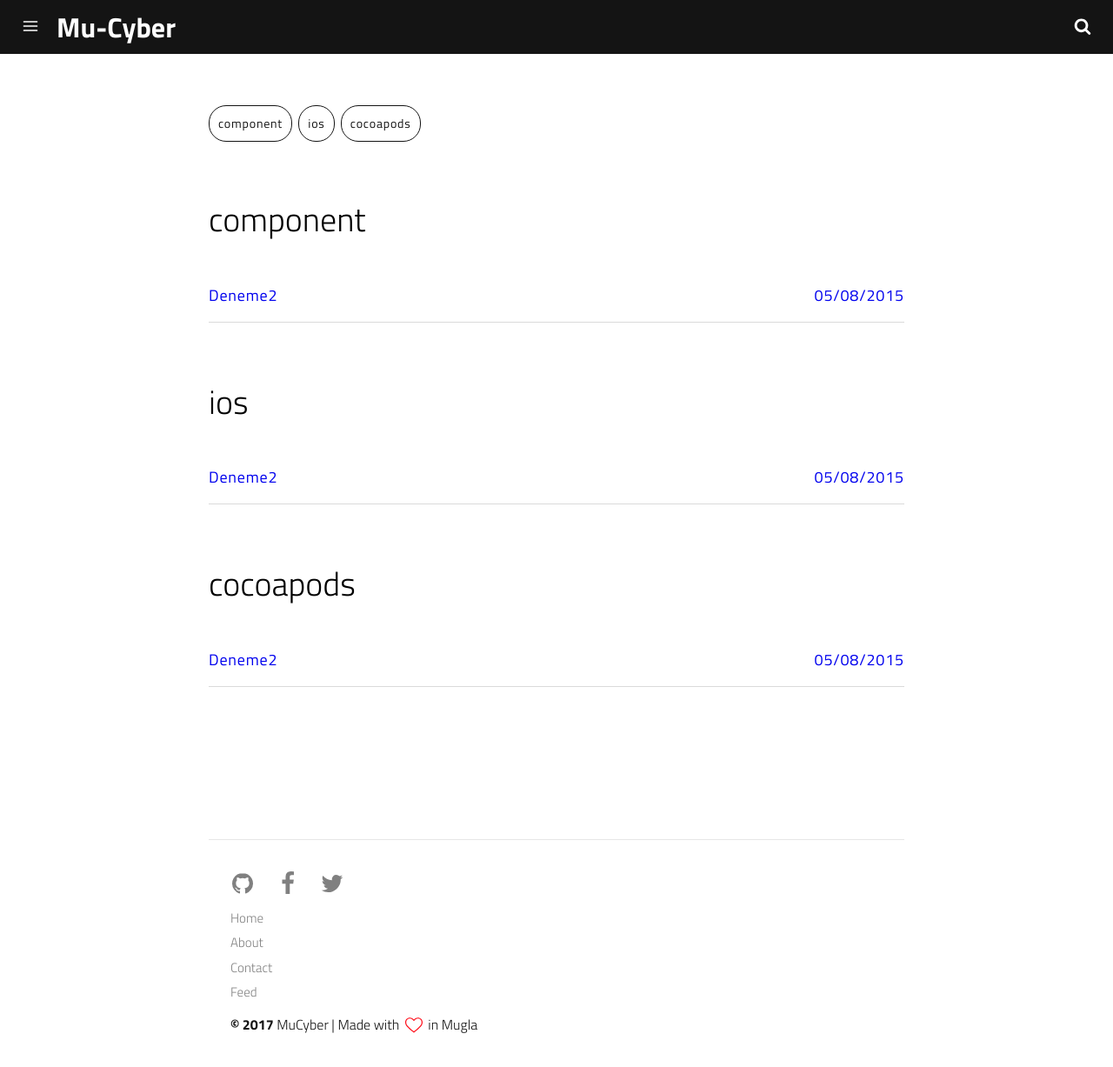
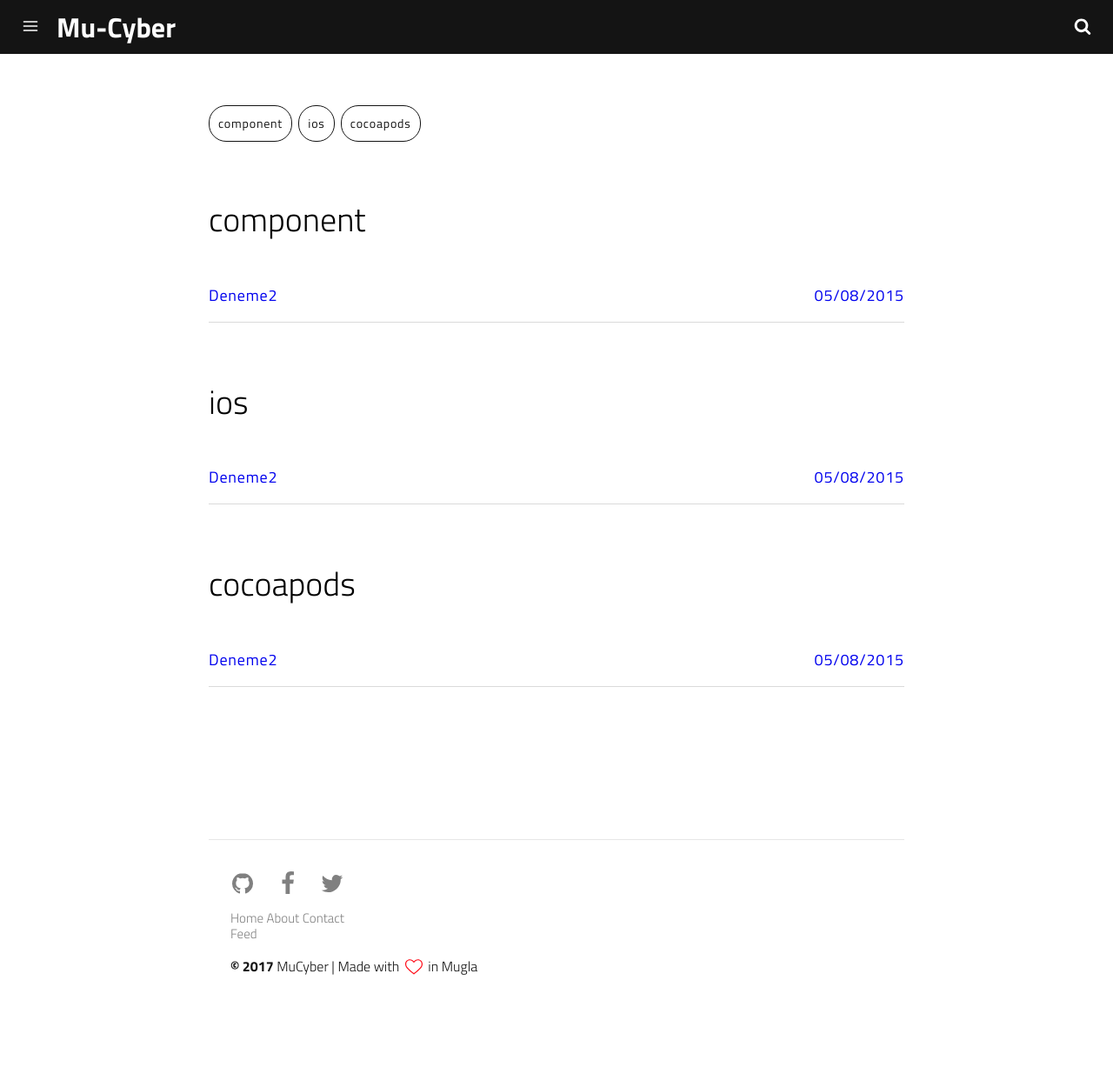
Before and after one commit to sinandagli/MuCyberLab.github.io, a Jekyll site: the page built from tags.html, in a window 1280 px wide and 1227 px high. Shown: the whole window at 87% size. Built offline with Jekyll 4.4.1, drawn with Linux system fonts in a browser that asks for light colours.

```diff
--- a/_includes/footer.html
+++ b/_includes/footer.html
@@ -33,7 +33,7 @@
     </p>
     <ul>
         {% for link in site.links %}
-          <li><a href="{{ site.url }}{{ site.baseurl }}{{ link.url }}">{{ link.title }}</a></li>
+          <a href="{{ site.url }}{{ site.baseurl }}{{ link.url }}">{{ link.title }}</a>
         {% endfor %}
         <li><a class="feed" href="{{ site.url }}{{site.baseurl}}/feed.xml" title="Atom/RSS feed">Feed</a></li>
     </ul>
```
